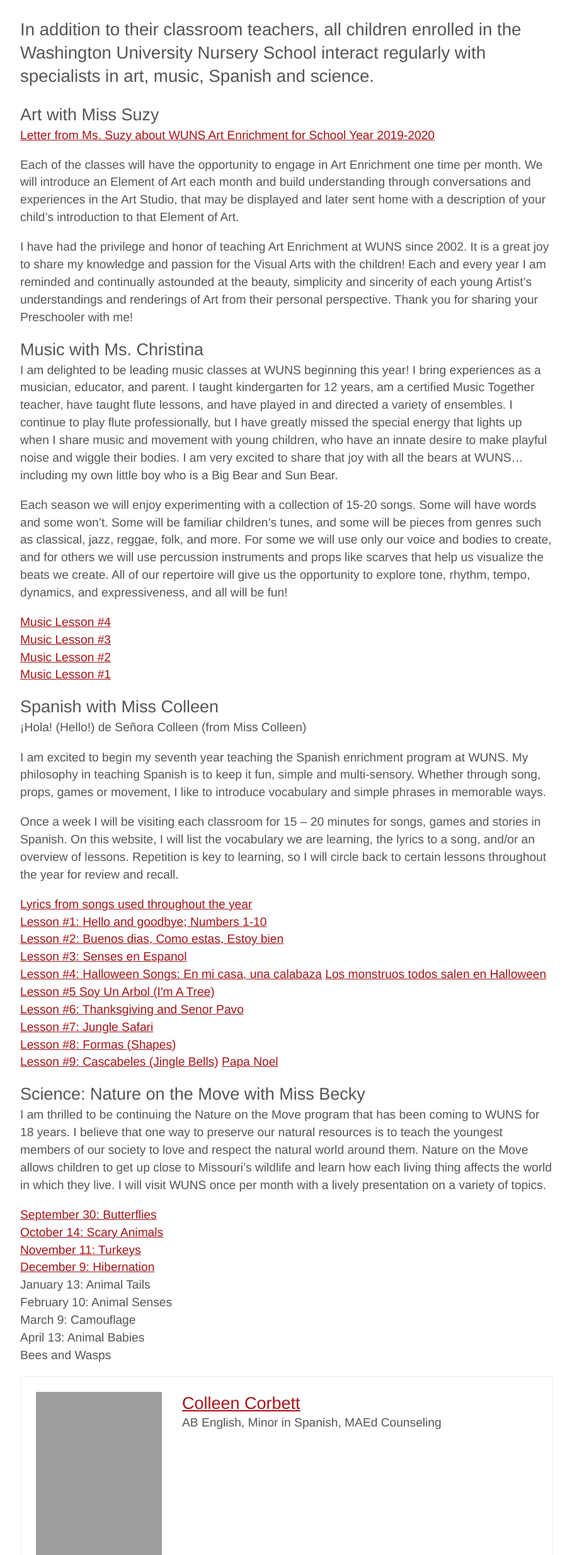
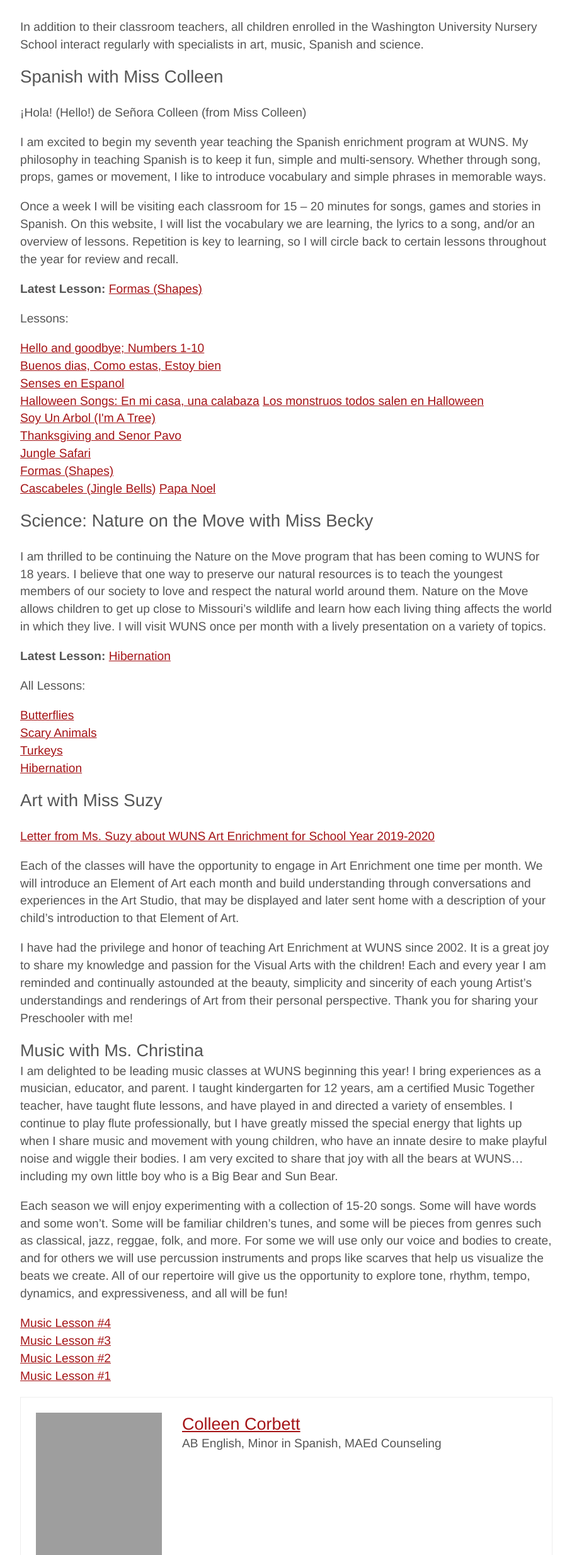
Before and after one commit to cse-256-f22/information-foraging-project-reb-meg-vic, a website: page files/enrichment_programs.html in a window 1280 px wide. Shown: the part 91-2560 px from the top of the page at 63% size, without its empty margins (28-936 px from the left). Drawn offline with nearby package versions, Linux system fonts and the light colour scheme; files that its build step writes are made by us from their sources; grey boxes are pictures that could not be loaded; files whose address does not match are found by name.

Commit message:
fixing paths for sub 3

```diff
--- a/files/enrichment_programs.html
+++ b/files/enrichment_programs.html
@@ -16,13 +16,74 @@
   <ts-load data-name="header"></ts-load>
   <div id="page-content">
     <main>
+
       <h1>Enrichment Programs</h1>
-      <h2>
+      <p>
         In addition to their classroom teachers, all children enrolled in the
         Washington University Nursery School interact regularly with
         specialists in art, music, Spanish and science.
-      </h2>
-      <h3>Art with Miss Suzy</h3>
+      </p>
+      <h2>Spanish with Miss Colleen</h2>
+      <p>¡Hola! (Hello!) de Señora Colleen (from Miss Colleen)</p>
+      <p>
+        I am excited to begin my seventh year teaching the Spanish enrichment
+        program at WUNS. My philosophy in teaching Spanish is to keep it fun,
+        simple and multi-sensory. Whether through song, props, games or
+        movement, I like to introduce vocabulary and simple phrases in
+        memorable ways.
+      </p>
+      <p>
+        Once a week I will be visiting each classroom for 15 – 20 minutes for
+        songs, games and stories in Spanish. On this website, I will list the
+        vocabulary we are learning, the lyrics to a song, and/or an overview
+        of lessons. Repetition is key to learning, so I will circle back to
+        certain lessons throughout the year for review and recall.
+      </p>
+      <p><strong>Latest Lesson:</strong>  <a class="download" href="downloads/Formas-Shapes-.pdf" target="_blank">Formas (Shapes)</a></p>
+        <p>Lessons:</p>
+      <p>
+       <!-- <a class="download" href="downloads/Spanish-Lyrics-and-Actions.pdf" target="_blank">Lyrics from songs used
+          throughout the year</a><br />-->
+        <a class="download" href="downloads/Lesson-1-Spanish-19_20-1.pdf" target="_blank">Hello and goodbye;
+          Numbers 1-10</a><br />
+        <a class="download" href="downloads/spanish-lesson-2.pdf" target="_blank">Buenos dias, Como estas,
+          Estoy bien</a><br />
+        <a class="download" href="downloads/Spanish-Lesson-3.pdf" target="_blank">Senses en
+          Espanol</a><br />
+        <a class="download" href="downloads/Calabaza-en-mi-casa-1.pdf" target="_blank">Halloween Songs: En
+          mi casa, una calabaza</a>
+        <a class="download" href="downloads/Los-monstruos.pdf" target="_blank">Los monstruos todos salen en
+          Halloween</a><br />
+        <a class="download" href="downloads/Soy-un-arbol.pdf" target="_blank">Soy Un Arbol (I'm A
+          Tree)</a><br />
+        <a class="download" href="downloads/Thanksgiving-Lesson.pdf" target="_blank">Thanksgiving and Senor
+          Pavo</a><br />
+        <a class="download" href="downloads/Jungle-Safari-Lyrics.pdf" target="_blank">Jungle
+          Safari</a><br />
+        <a class="download" href="downloads/Formas-Shapes-.pdf" target="_blank">Formas (Shapes)</a><br />
+        <a class="download" href="downloads/Cascabeles-JIngle-Bells.pdf" target="_blank">Cascabeles (Jingle
+          Bells)</a>
+        <a class="download" href="downloads/Santa-Claus-spanish.pdf" target="_blank">Papa Noel</a><br />
+      </p>
+      <h2>Science: Nature on the Move with Miss Becky</h2>
+      <p>
+        I am thrilled to be continuing the Nature on the Move program that has
+        been coming to WUNS for 18 years. I believe that one way to preserve
+        our natural resources is to teach the youngest members of our society
+        to love and respect the natural world around them. Nature on the Move
+        allows children to get up close to Missouri’s wildlife and learn how
+        each living thing affects the world in which they live. I will visit
+        WUNS once per month with a lively presentation on a variety of topics.
+      </p>
+      <p><strong>Latest Lesson:</strong> <a class="download" href="downloads/Hibernation.pdf" target="_blank">Hibernation</a></p>
+      <p>All Lessons:</p>
+      <p>
+        <a class="download" href="downloads/Butterflies.pdf" target="_blank">Butterflies</a><br />
+        <a class="download" href="downloads/Scary-Animals.pdf" target="_blank">Scary Animals</a><br />
+        <a class="download" href="downloads/Wild-Turkeys1.pdf" target="_blank">Turkeys</a><br />
+        <a class="download" href="downloads/Hibernation.pdf" target="_blank">Hibernation</a><br />
+      </p>
+      <h2>Art with Miss Suzy</h2>
       <p>
         <a class="download" href="downloads/WUNS-announcement-ART.pdf" target="_blank">Letter from Ms. Suzy about WUNS
           Art Enrichment for School Year
@@ -75,68 +136,7 @@
         <a class="download" href="downloads/Music-Lesson-2.pdf" target="_blank">Music Lesson #2</a><br />
         <a class="download" href="downloads/Music-lesson-one.pdf" target="_blank">Music Lesson #1</a><br />
       </p>
-      <h3>Spanish with Miss Colleen</h3>
-      <p>¡Hola! (Hello!) de Señora Colleen (from Miss Colleen)</p>
-      <p>
-        I am excited to begin my seventh year teaching the Spanish enrichment
-        program at WUNS. My philosophy in teaching Spanish is to keep it fun,
-        simple and multi-sensory. Whether through song, props, games or
-        movement, I like to introduce vocabulary and simple phrases in
-        memorable ways.
-      </p>
-      <p>
-        Once a week I will be visiting each classroom for 15 – 20 minutes for
-        songs, games and stories in Spanish. On this website, I will list the
-        vocabulary we are learning, the lyrics to a song, and/or an overview
-        of lessons. Repetition is key to learning, so I will circle back to
-        certain lessons throughout the year for review and recall.
-      </p>
-      <p>
-        <a class="download" href="downloads/Spanish-Lyrics-and-Actions.pdf" target="_blank">Lyrics from songs used
-          throughout the year</a><br />
-        <a class="download" href="downloads/Lesson-1-Spanish-19_20-1.pdf" target="_blank">Lesson #1: Hello and goodbye;
-          Numbers 1-10</a><br />
-        <a class="download" href="downloads/spanish-lesson-2.pdf" target="_blank">Lesson #2: Buenos dias, Como estas,
-          Estoy bien</a><br />
-        <a class="download" href="downloads/Spanish-Lesson-3.pdf" target="_blank">Lesson #3: Senses en
-          Espanol</a><br />
-        <a class="download" href="downloads/Calabaza-en-mi-casa-1.pdf" target="_blank">Lesson #4: Halloween Songs: En
-          mi casa, una calabaza</a>
-        <a class="download" href="downloads/Los-monstruos.pdf" target="_blank">Los monstruos todos salen en
-          Halloween</a><br />
-        <a class="download" href="downloads/Soy-un-arbol.pdf" target="_blank">Lesson #5 Soy Un Arbol (I'm A
-          Tree)</a><br />
-        <a class="download" href="downloads/Thanksgiving-Lesson.pdf" target="_blank">Lesson #6: Thanksgiving and Senor
-          Pavo</a><br />
-        <a class="download" href="downloads/Jungle-Safari-Lyrics.pdf" target="_blank">Lesson #7: Jungle
-          Safari</a><br />
-        <a class="download" href="downloads/Formas-Shapes-.pdf" target="_blank">Lesson #8: Formas (Shapes)</a><br />
-        <a class="download" href="downloads/Cascabeles-JIngle-Bells.pdf" target="_blank">Lesson #9: Cascabeles (Jingle
-          Bells)</a>
-        <a class="download" href="downloads/Santa-Claus-spanish.pdf" target="_blank">Papa Noel</a><br />
-      </p>
-      <h3>Science: Nature on the Move with Miss Becky</h3>
-      <p>
-        I am thrilled to be continuing the Nature on the Move program that has
-        been coming to WUNS for 18 years. I believe that one way to preserve
-        our natural resources is to teach the youngest members of our society
-        to love and respect the natural world around them. Nature on the Move
-        allows children to get up close to Missouri’s wildlife and learn how
-        each living thing affects the world in which they live. I will visit
-        WUNS once per month with a lively presentation on a variety of topics.
-      </p>
 
-      <p>
-        <a class="download" href="downloads/Butterflies.pdf" target="_blank">September 30: Butterflies</a><br />
-        <a class="download" href="downloads/Scary-Animals.pdf" target="_blank">October 14: Scary Animals</a><br />
-        <a class="download" href="downloads/Wild-Turkeys1.pdf" target="_blank">November 11: Turkeys</a><br />
-        <a class="download" href="downloads/Hibernation.pdf" target="_blank">December 9: Hibernation</a><br />
-        January 13: Animal Tails<br />
-        February 10: Animal Senses<br />
-        March 9: Camouflage<br />
-        April 13: Animal Babies<br />
-        Bees and Wasps<br />
-      </p>
       <div class="individual-staff-member">
         <div class="individual-staff-member-inner-div">
           <img width="200" height="275"
--- a/files/index.html
+++ b/files/index.html
@@ -27,6 +27,19 @@
       learn and to accomplish challenging tasks and that they gain experience
       and skills in interacting with others.
     </p>
+    <div id = "visit-our-school">
+      <div>
+        <h1>Play-Based Curriculum</h1>
+        <p>
+          We love incoroprating play into our classes such as math and science. Learn more about how these are incorporated into our <a href="files/curriculum_overview.html">curriculum</a>.</p>
+        <h1>Hours</h1>
+        <p>Curious about how long your student could be attending your student could be attendind the school?</p>
+         <a href="files/curriculum_overview.html">Learn More</a>
+         <p></p>
+        </div>
+        <h1>Classroom work</h1>
+        <p>Wondering what your student could be doing in class? Like an spanish song or art project? Check out our <a href="files/enrichment_programs.html">enrichment programs</a>! </p>
+    </div>
     <div id = "visit-our-school">
       <div>
         <h1>Apply & Enroll</h1>
```
Also changed, not shown: files/classrooms.html (+4 -0 lines), files/discipline.html (added, +30 -0 lines), files/extra_help.html (added, +39 -0 lines), files/teddy_bears.html (+22 -22 lines).
